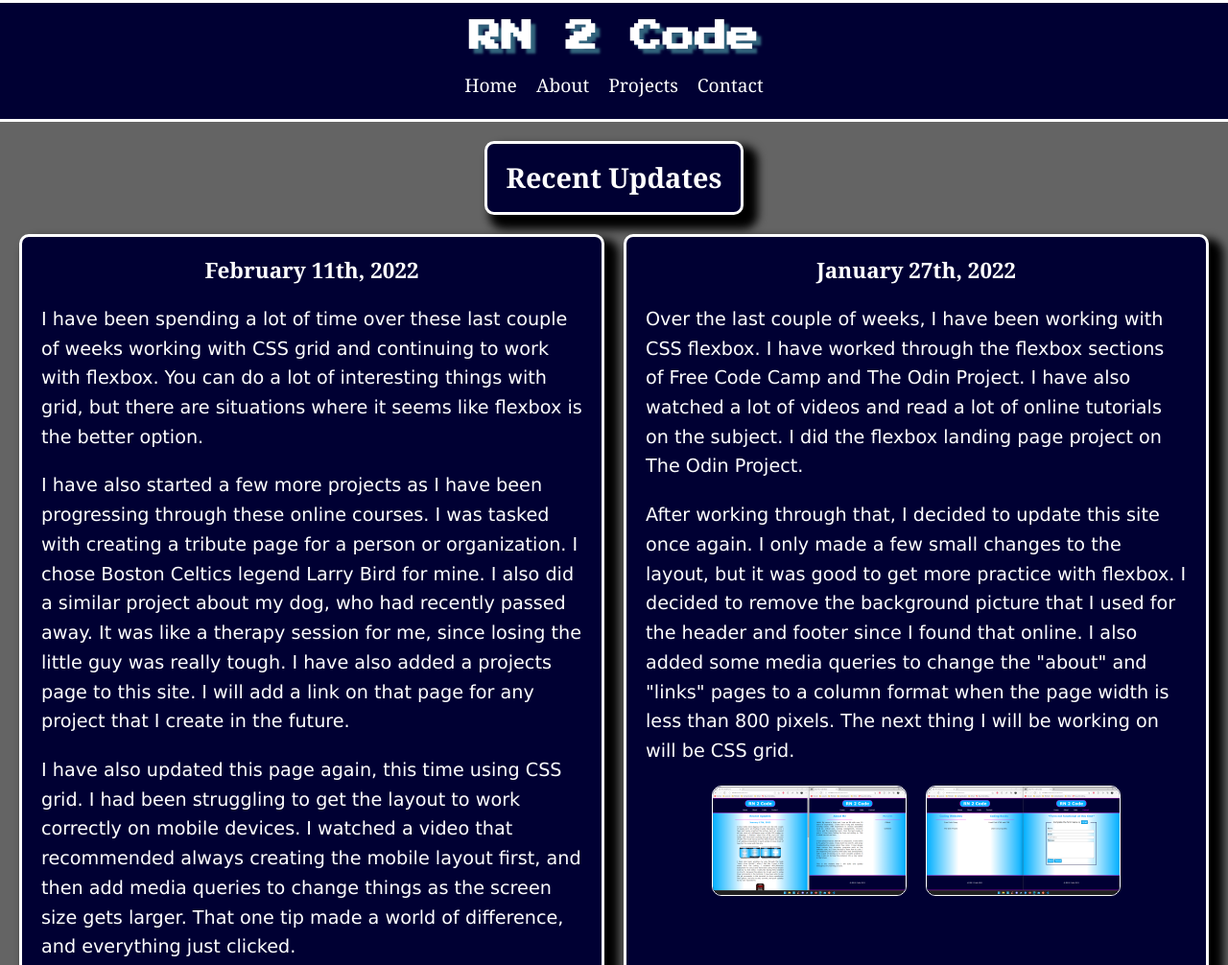
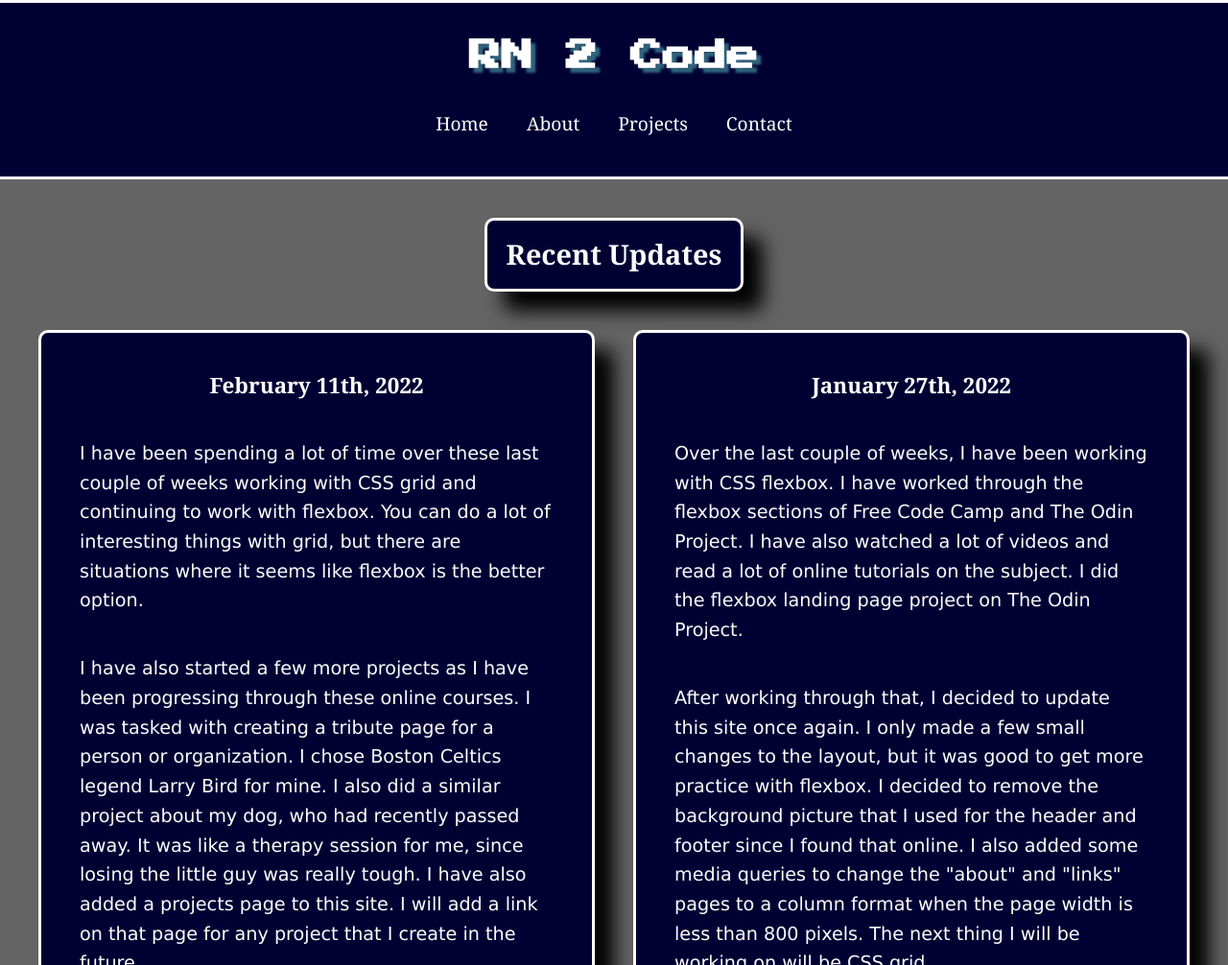
Before and after one commit to Eviljohn78/RN2Code, a plain HTML site: page index.html in a window 1280 px wide. Shown: the top 1006 px of the page at 96% size. Drawn offline with Linux system fonts and the light colour scheme.

Commit message:
minor formatting update

```diff
--- a/css/about-style.css
+++ b/css/about-style.css
@@ -82,7 +82,7 @@ h2 {
   border: medium solid white;
   border-radius: 10px;
   padding: 20px;
-  box-shadow: 10px 10px 10px 5px black;
+  box-shadow: 10px 10px 10px black;
 }
 
 footer {
@@ -105,9 +105,33 @@ footer {
     font-size: 120%;
   }
 
+  header {
+    gap: 40px;
+    padding: 40px;
+  }
+
+  nav > ul {
+    gap: 40px;
+  }
+
+  .grid-container {
+    gap: 40px;
+    padding: 40px;
+  }
+
+  .grid-item {
+    gap: 40px;
+    padding: 40px;
+    box-shadow: 20px 20px 20px black;
+  }
+
+  footer {
+    padding: 40px;
+  }
+
 }
 
-@media (min-width: 992px) {
+@media (min-width: 1200px) {
 
   .grid-container {
     display: grid;
--- a/css/contact-style.css
+++ b/css/contact-style.css
@@ -68,7 +68,7 @@ h2 {
   background-color: #000033;
   border: medium solid white;
   border-radius: 10px;
-  box-shadow: 10px 10px 10px 5px black;
+  box-shadow: 10px 10px 10px black;
 }
 
 a.links:link {
@@ -85,7 +85,7 @@ a.links:link {
   background-color: #000033;
   border: medium solid white;
   border-radius: 10px;
-  box-shadow: 10px 10px 10px 5px black;
+  box-shadow: 10px 10px 10px black;
 }
 
 input[type=text] {
@@ -134,8 +134,29 @@ footer {
     font-size: 120%;
   }
 
+  header {
+    gap: 40px;
+    padding: 40px;
+  }
+
+  nav > ul {
+    gap: 40px;
+  }
+
   h2 {
     line-height: 100%;
+    margin: 40px 40px 0px 40px;
+    box-shadow: 20px 20px 20px black;
+  }
+
+  .contact-form {
+    padding: 40px;
+    margin: 40px;
+    box-shadow: 20px 20px 20px black;
+  }
+
+  footer {
+    padding: 40px;
   }
 
 }
--- a/css/projects-style.css
+++ b/css/projects-style.css
@@ -72,7 +72,7 @@ a:hover {
   padding: 20px;
   margin: 20px;
   text-align: center;
-  box-shadow: 10px 10px 10px 5px black;
+  box-shadow: 10px 10px 10px black;
 }
 
 footer {
@@ -96,4 +96,24 @@ footer {
     font-size: 120%;
   }
 
+  header {
+    gap: 40px;
+    padding: 40px;
+  }
+
+  nav > ul {
+    gap: 40px;
+  }
+
+  .projects {
+    gap: 40px;
+    padding: 40px;
+    margin: 40px;
+    box-shadow: 20px 20px 20px black;
+  }
+
+  footer {
+    padding:  40px;
+  }
+
 }
--- a/css/style.css
+++ b/css/style.css
@@ -79,7 +79,7 @@ h2 {
   border: medium solid white;
   border-radius: 10px;
   padding: 20px;
-  box-shadow: 10px 10px 10px 5px black;
+  box-shadow: 10px 10px 10px black;
 }
 
 .update {
@@ -92,7 +92,7 @@ h2 {
   background-color: #000033;
   border: medium solid white;
   border-radius: 10px;
-  box-shadow: 10px 10px 10px 5px black;
+  box-shadow: 10px 10px 10px black;
 }
 
 .inline-images {
@@ -127,6 +127,31 @@ footer {
     font-size: 120%;
   }
 
+  header {
+    gap: 40px;
+    padding: 40px;
+    margin-bottom: 40px;
+  }
+
+  nav > ul {
+    gap: 40px;
+  }
+
+  h2 {
+    box-shadow: 20px 20px 20px black;
+  }
+
+  .recent-updates {
+    gap: 40px;
+    padding: 40px;
+  }
+
+  .update {
+    gap: 40px;
+    padding: 40px;
+    box-shadow: 20px 20px 20px black;
+  }
+
   .inline-images {
     display: flex;
     flex-direction: row;
@@ -135,9 +160,13 @@ footer {
     gap: 20px;
   }
 
+  footer {
+    padding: 40px;
+  }
+
 }
 
-@media (min-width: 992px) {
+@media (min-width: 1200px) {
 
   .recent-updates {
     display: grid;
```
